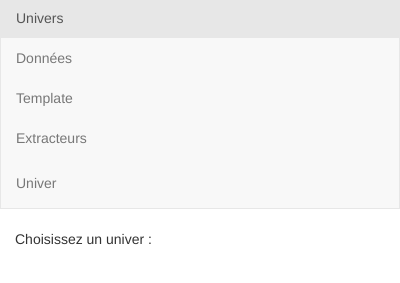
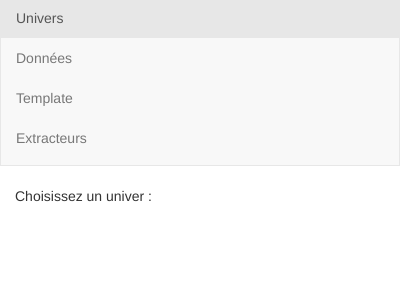
Before and after one commit to gnn06/dataExtractorExtension, a browser extension: page popup.html in a window 400 px wide. Shown: the part 61-344 px from the top of the page. Drawn offline with nearby package versions, Linux system fonts and the light colour scheme.

Commit message:
suppression univer en trop dans navBar

```diff
--- a/popup.html
+++ b/popup.html
@@ -36,7 +36,6 @@
 			<li ng-class="$route.current.templateUrl == 'view/template.html' ? 'active' : ''"><a href="#/univers/{{$routeParams.univer}}/template">Template</a></li>
 			<li ng-class="$route.current.templateUrl == 'view/extractors.html' || $route.current.templateUrl == 'view/extractor.html' ? 'active' : ''"><a href="#/univers/{{$routeParams.univer}}/extractors">Extracteurs</a></li>
 		  </ul>
-		  <p class="navbar-text navbar-right">Univer</p>
 		</div>
 	  </div>
 	</nav>
```
